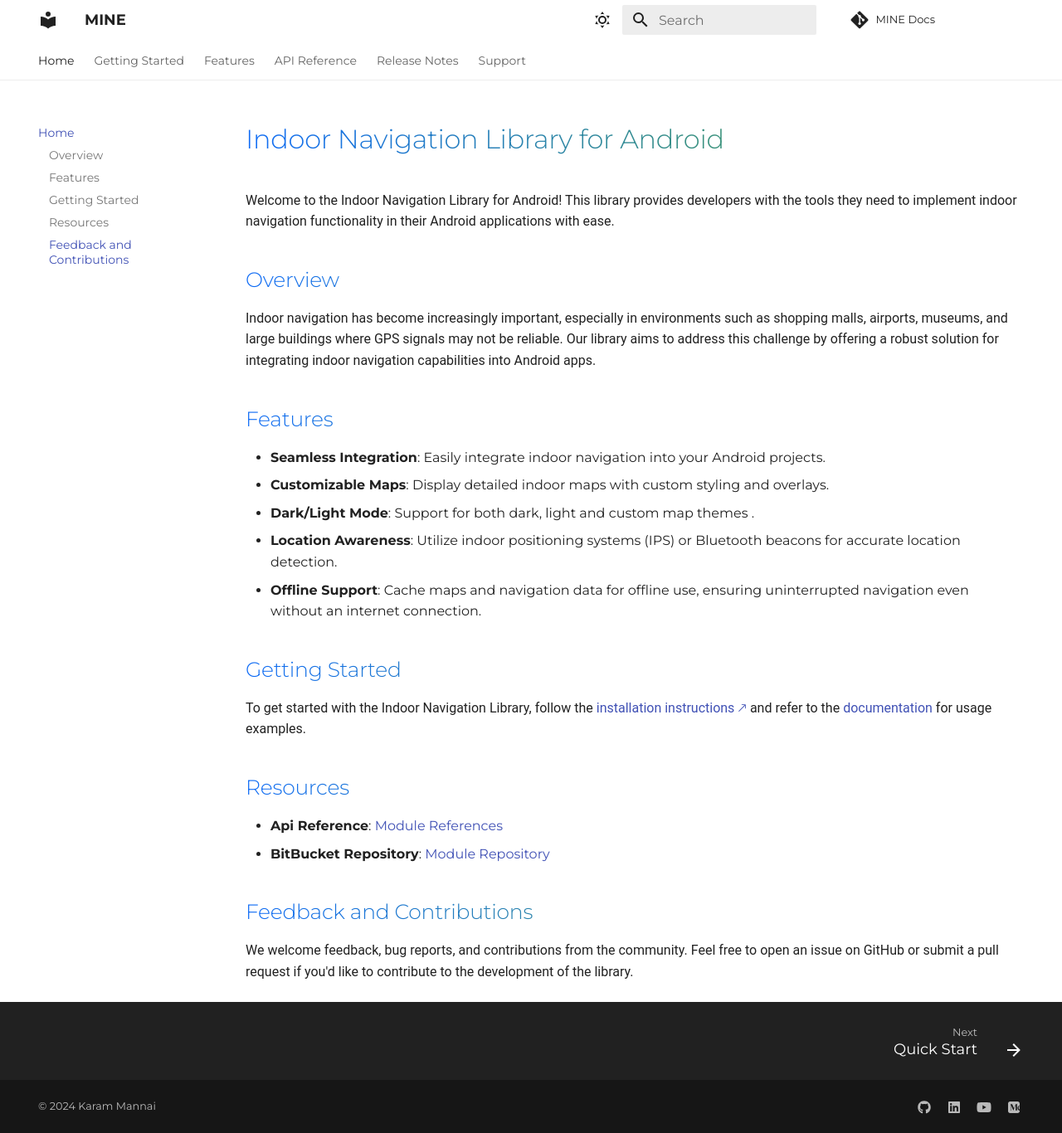
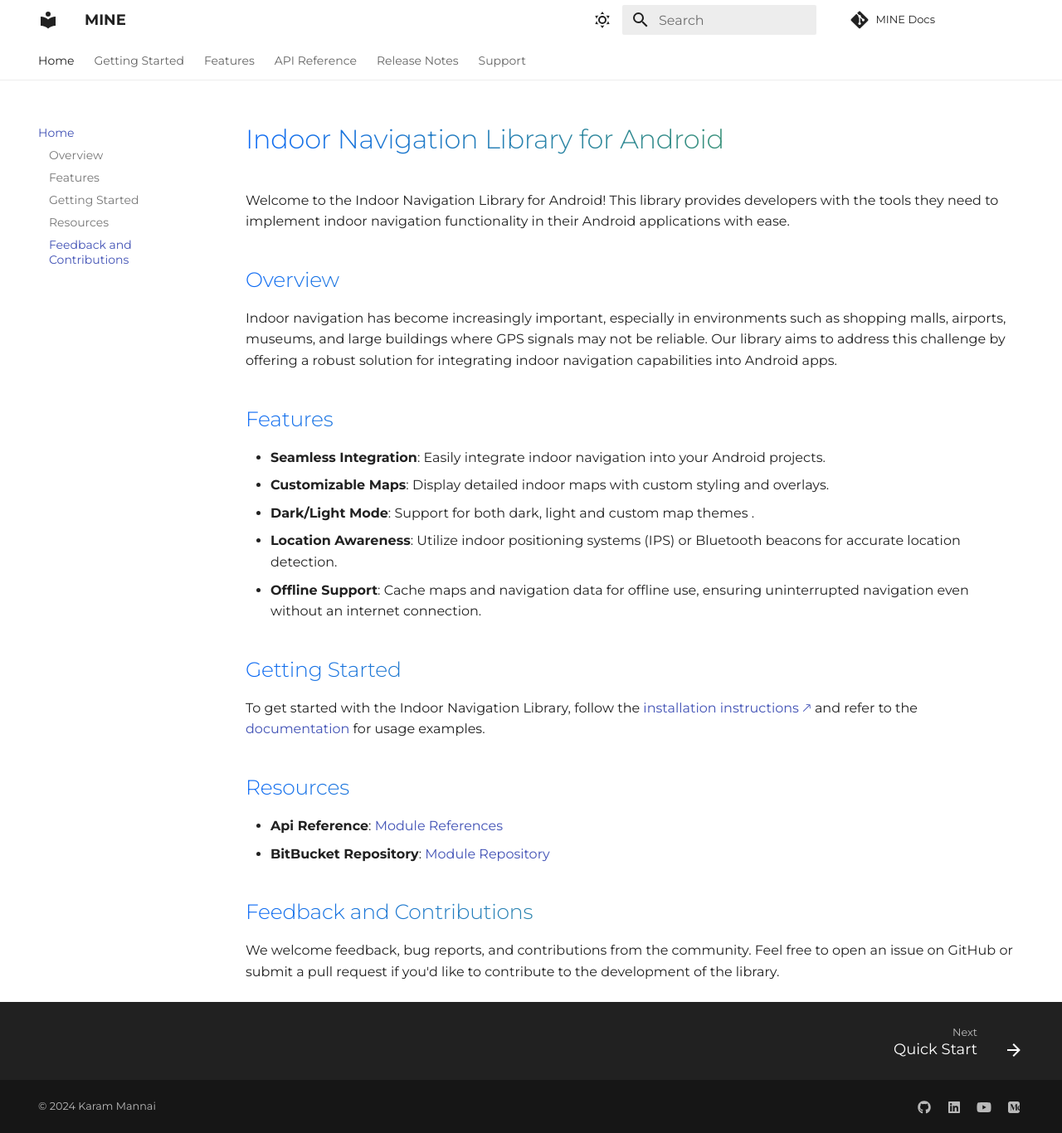
Before and after one commit to KvRae/MINE-Docs, an MkDocs documentation site: the page built from docs/index.md, in a window 1280 px wide and 1366 px high. Shown: the whole window at 83% size. Built offline with MkDocs 1.6.1 and Material for MkDocs 9.7.7, drawn with Linux system fonts in a browser that asks for light colours; comment, search, counter and statistics services are not loaded.

Commit message:
chnaging fonts

```diff
--- a/docs/assets/css/mine.css
+++ b/docs/assets/css/mine.css
@@ -7,7 +7,6 @@ h1, h2, h3, h4, h5, h6 {
 
 
 p {
-    font-family: 'Roboto', sans-serif;
     font-size: 16px;
     line-height: 1.6;
     margin-bottom: 1.5em;
```
